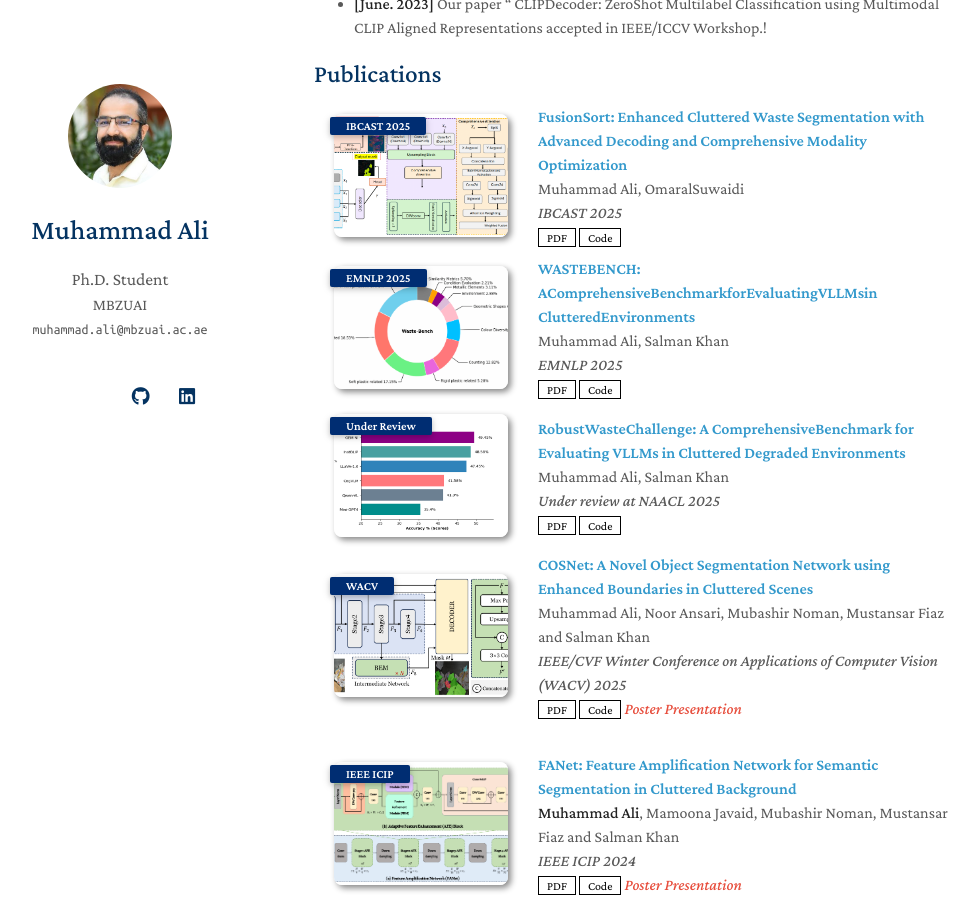
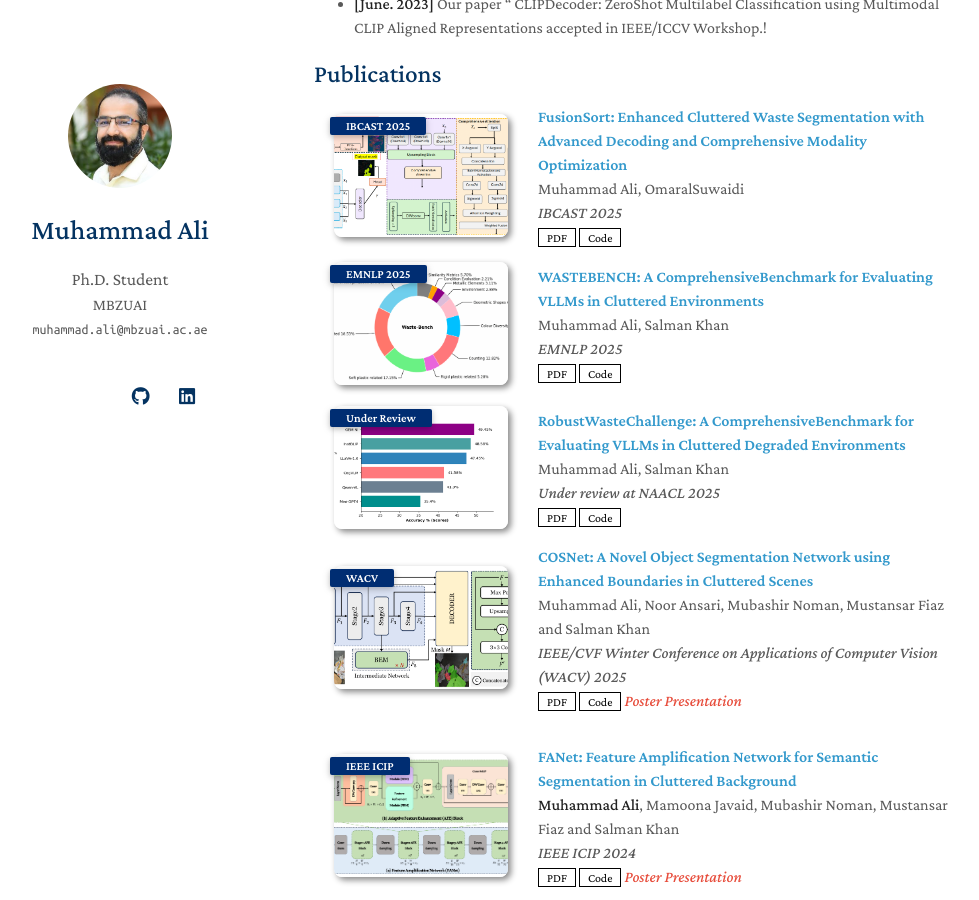
Before and after one commit to aliman80/aliman80.github.io, a Jekyll site: the page built from index.md, in a window 1280 px wide and 900 px high, scrolled down 670 px. Shown: the whole window, without its empty margins (156-1135 px from the left). Built offline with Jekyll 4.4.1, drawn with Linux system fonts in a browser that asks for light colours; a style sheet for code colours, icons or effects is not loaded; our own code applies the rules of GitHub Pages for plain Markdown files.

Commit message:
Update publications.md

```diff
--- a/_includes/publications.md
+++ b/_includes/publications.md
@@ -32,12 +32,12 @@
   </div>
 
   <div class="col-sm-9" style="position: relative;width: 100%;padding-right: 15px;padding-left: 20px;">
-    <div class="title"><a href="https://openreview.net/pdf/a17eaeff6f27eb0ee7e9f5787f8fb7bf7b3fee07.pdf">WASTEBENCH: AComprehensiveBenchmarkforEvaluatingVLLMsin ClutteredEnvironments</a></div>
+    <div class="title"><a href="https://openreview.net/pdf/a17eaeff6f27eb0ee7e9f5787f8fb7bf7b3fee07.pdf">WASTEBENCH: A ComprehensiveBenchmark for Evaluating VLLMs in Cluttered Environments</a></div>
     <div class="author">Muhammad Ali, Salman Khan</div>
     <div class="periodical"><em>EMNLP 2025</em></div>
     <div class="links">
       <a href="https://openreview.net/pdf/a17eaeff6f27eb0ee7e9f5787f8fb7bf7b3fee07.pdf" class="btn btn-sm z-depth-0" role="button" target="_blank" style="font-size:12px;">PDF</a>
-      <a href="HTTPS://github.com/aliman80" class="btn btn-sm z-depth-0" role="button" target="_blank" style="font-size:12px;">Code</a>
+      <a href="HTTPS://github.com/aliman80/wastebench" class="btn btn-sm z-depth-0" role="button" target="_blank" style="font-size:12px;">Code</a>
       <strong><i style="color:#e74d3c"></i></strong>
     </div>
   </div>
```
